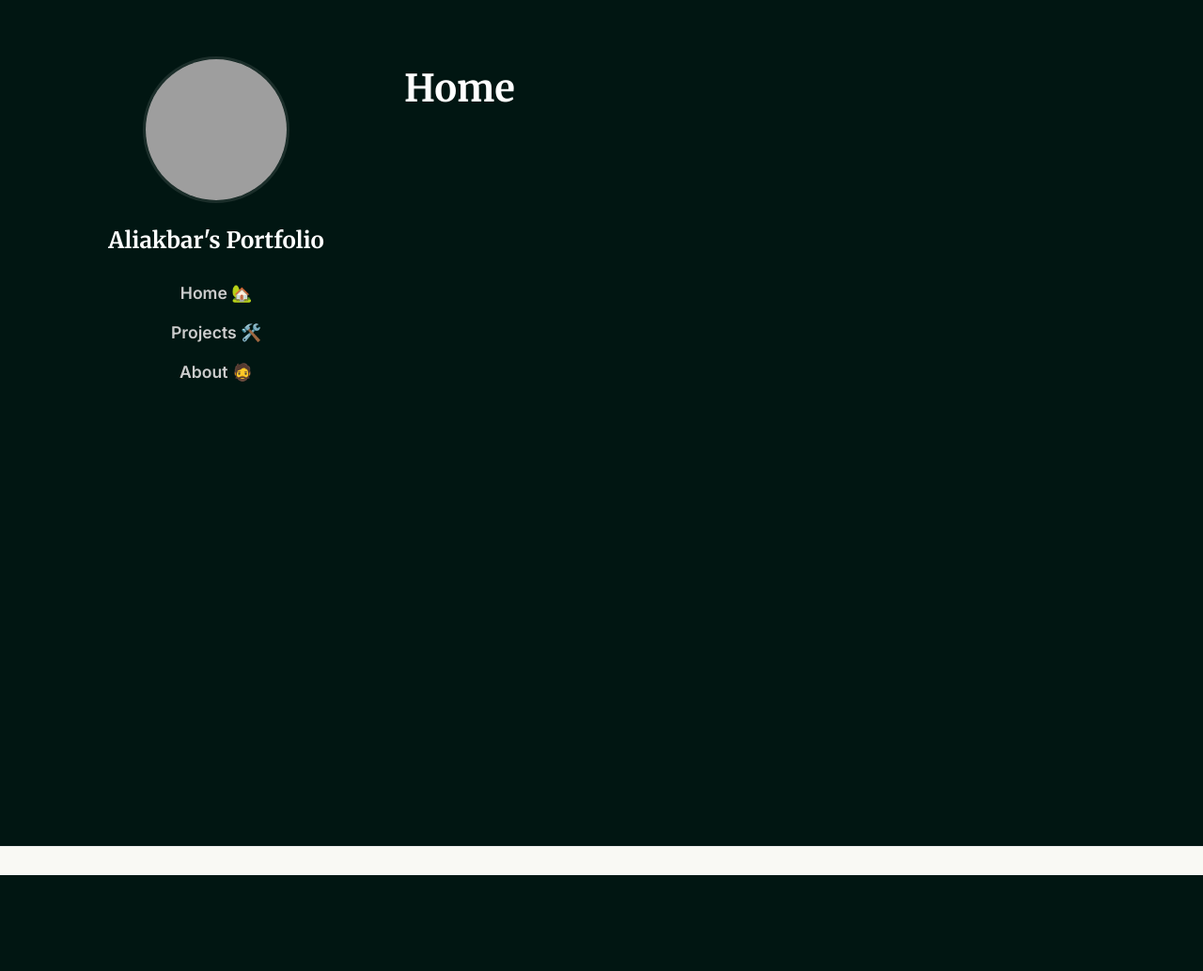
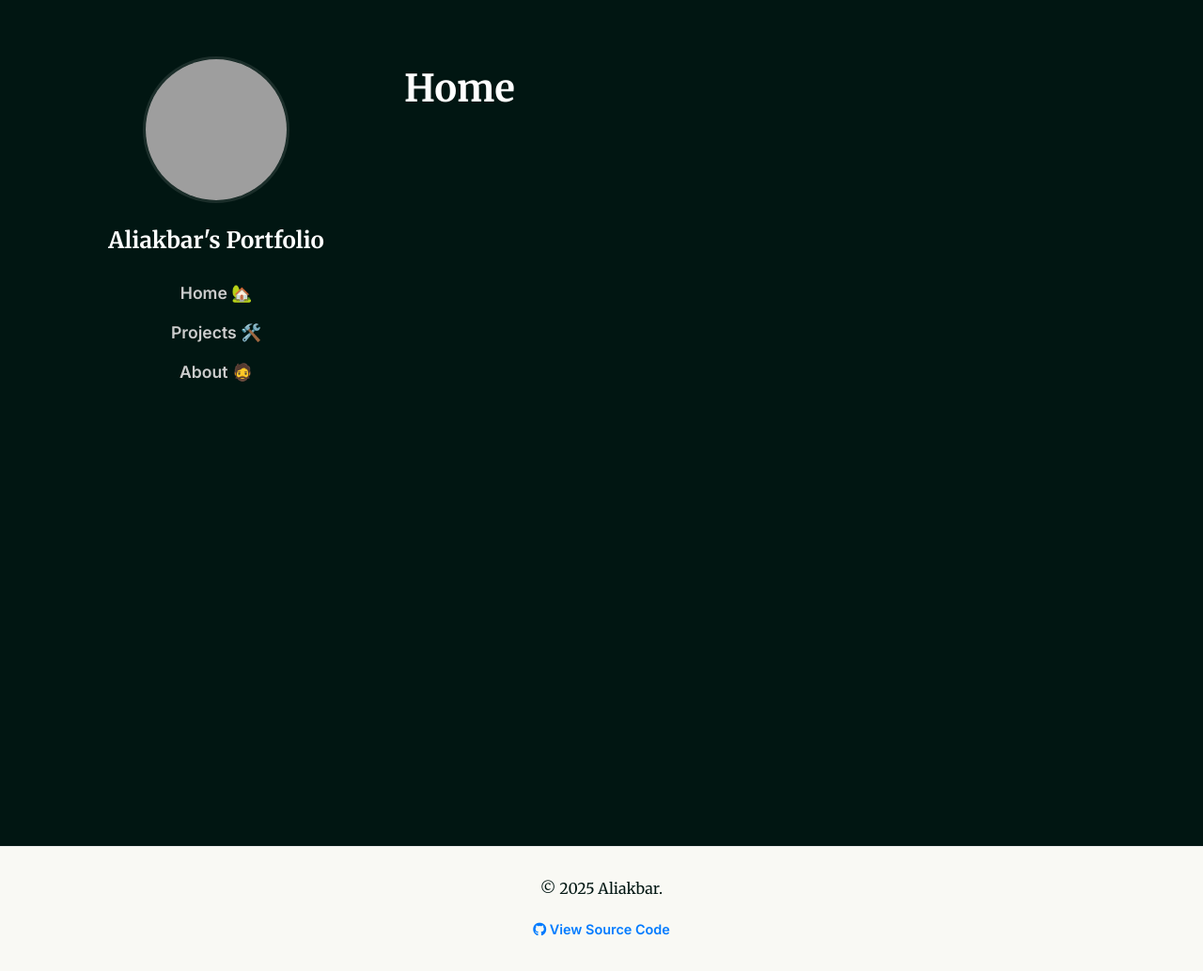
Before and after one commit to adicto56/adicto56.github.io, a Jekyll site: the page built from index.html, in a window 1280 px wide. Shown: the whole page at 94% size. Built offline with Jekyll 4.4.1, drawn with Linux system fonts in a browser that asks for light colours; before the commit the page ends 931 px from its top, so only the background shows below that; grey boxes are pictures that could not be loaded.

Commit message:
The footer

```diff
--- a/_includes/footer.html
+++ b/_includes/footer.html
@@ -1,3 +1,8 @@
 <footer>
-
+  <p>&copy; 2025 Aliakbar.</p>
+  <p>
+    <a href="https://github.com/adicto56/adicto56.github.io" class="footer-link" target="_blank">
+      <i class="fab fa-github"></i> View Source Code
+    </a>
+  </p>
 </footer>
```
Also changed, not shown: README.md.
